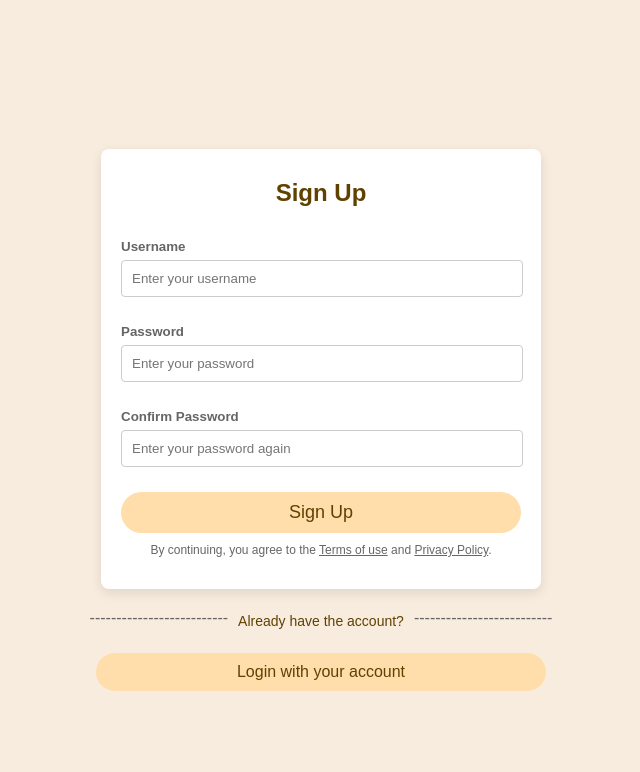
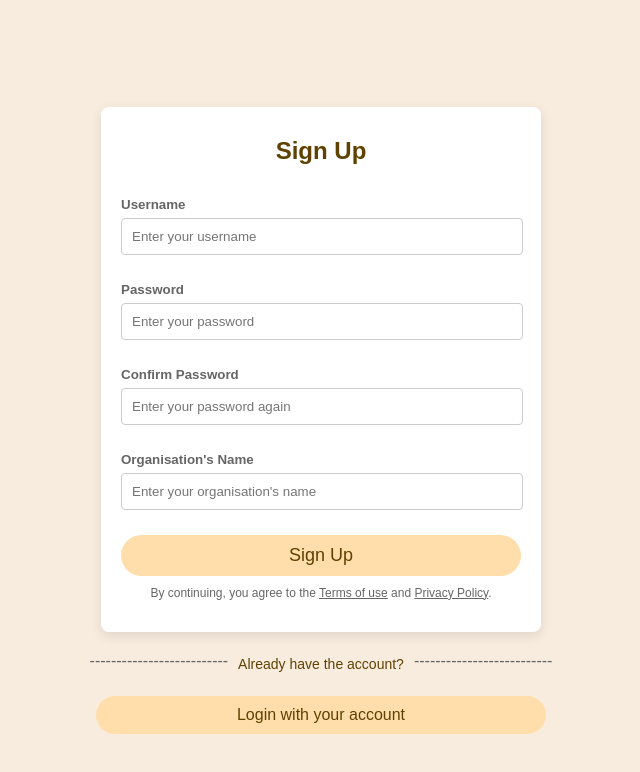
Before and after one commit to snmoya/DecoProject, a React (Create React App) app in the folder WebMLY/frontend/: page /signup in a window 1280 px wide. Shown: the top 772 px of the page, without its empty margins (319-959 px from the left). Built offline with nearby package versions, Linux system fonts and the light colour scheme.

Commit message:
Update logic for Sign up: create new organisation with given name

```diff
--- a/WebMLY/frontend/src/components/LoginForm/LoginSignupForm.js
+++ b/WebMLY/frontend/src/components/LoginForm/LoginSignupForm.js
@@ -7,6 +7,7 @@ const LoginForm = ({ isLoginPage }) => {
   const [username, setUsername] = useState('');
   const [password, setPassword] = useState('');
   const [confirmPassword, setConfirmPassword] = useState('');
+  const [organisationName, setOrganisationName] = useState('');
   const [message, setMessage] = useState('');
 
   const handleSubmit = async (e) => {
@@ -29,7 +30,8 @@ const LoginForm = ({ isLoginPage }) => {
       const response = await axios.post('/api/signup', {
         username,
         password,
-        confirmPassword
+        confirmPassword,
+        organisationName
       });
 
       setMessage(response.data.message);
@@ -69,6 +71,7 @@ const LoginForm = ({ isLoginPage }) => {
       </label>
 
       {!isLoginPage && (
+        <div>
           <label>
             <small>Confirm Password</small>
             <input
@@ -79,6 +82,18 @@ const LoginForm = ({ isLoginPage }) => {
               required
             />
           </label>
+
+          <label>
+            <small>Organisation's Name</small>
+            <input
+              type='text'
+              placeholder="Enter your organisation's name"
+              value={organisationName}
+              onChange={(e) => setOrganisationName(e.target.value)}
+              required
+            />
+          </label>
+        </div>
       )}
 
       <button type="submit" className="login-button">{isLoginPage ? 'Login' : 'Sign Up'}</button>
```
Also changed, not shown: 1 other file (tests, documents, lock files or other folders). Lines whose indentation alone changed are shown as unchanged.
